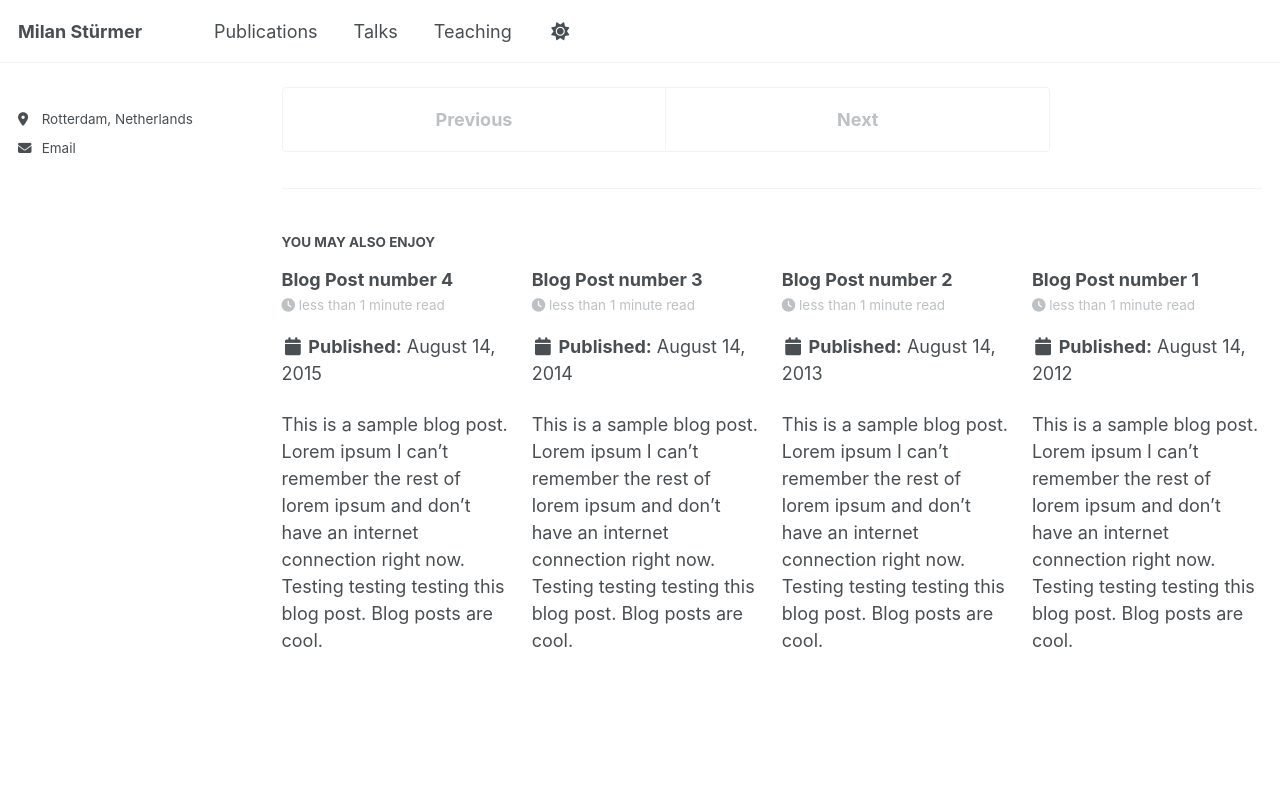
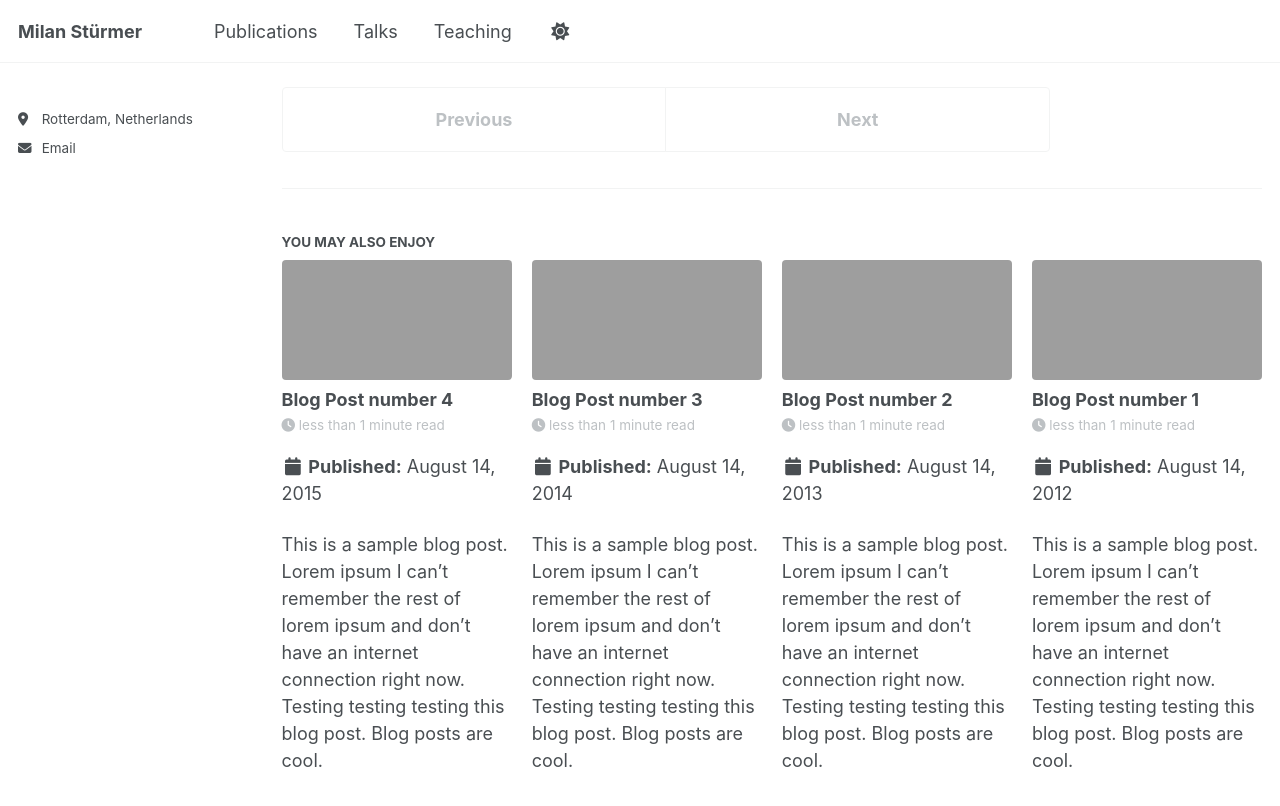
Before and after one commit to milanstuermer/milanstuermer.github.io, a Jekyll site: the page built from _posts/2199-01-01-future-post.md, in a window 1280 px wide and 900 px high, scrolled down 499 px. Shown: the top 806 px of the window. Built offline with Jekyll 4.4.1, drawn with Linux system fonts in a browser that asks for light colours; a script that is not in the unit is left out.

Commit message:
Update archive-single.html

```diff
--- a/_includes/archive-single.html
+++ b/_includes/archive-single.html
@@ -14,7 +14,7 @@
 
 <div class="{{ include.type | default: "list" }}__item">
   <article class="archive__item" itemscope itemtype="http://schema.org/CreativeWork">
-    {% if include.type == "grid" and teaser %}
+    {% if (include.type == "grid" or include.type == "list") and teaser %}
       <div class="archive__item-teaser">
         <img src=
           {% if teaser contains "://" %}
```
